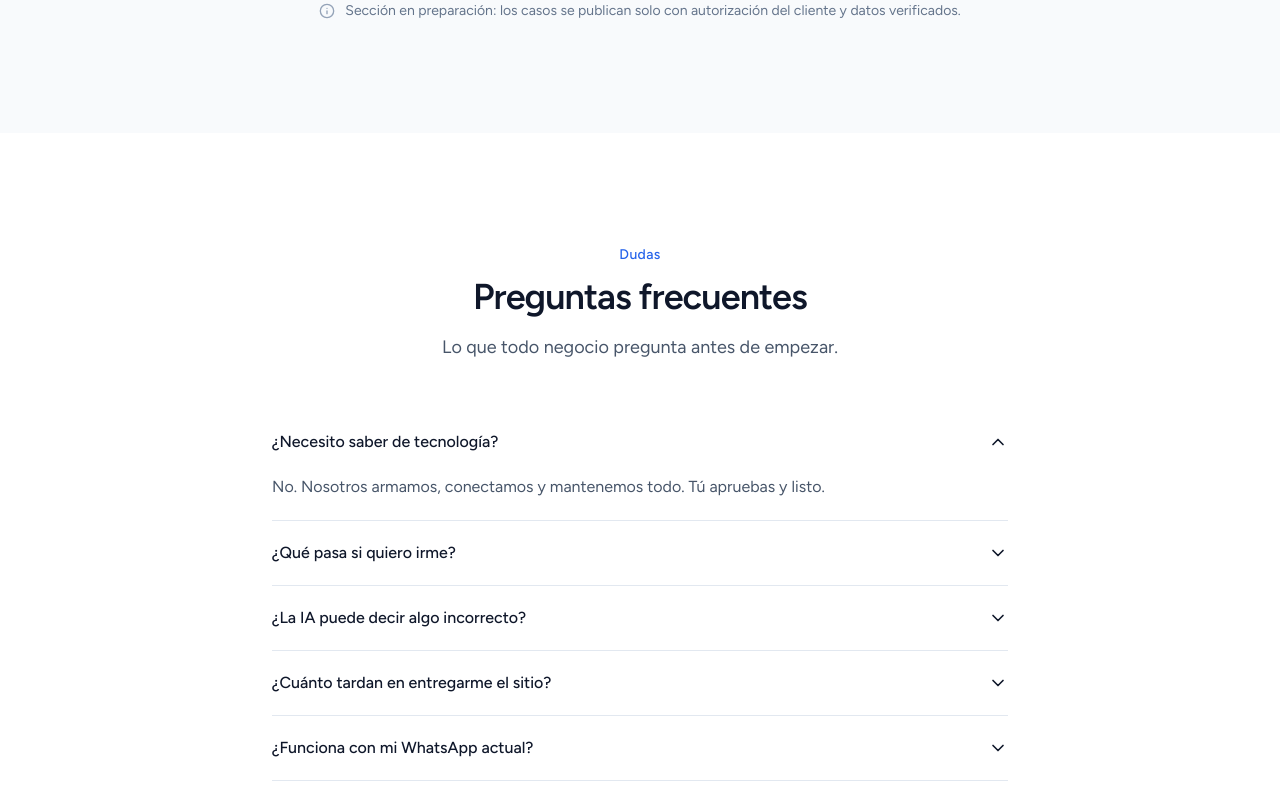
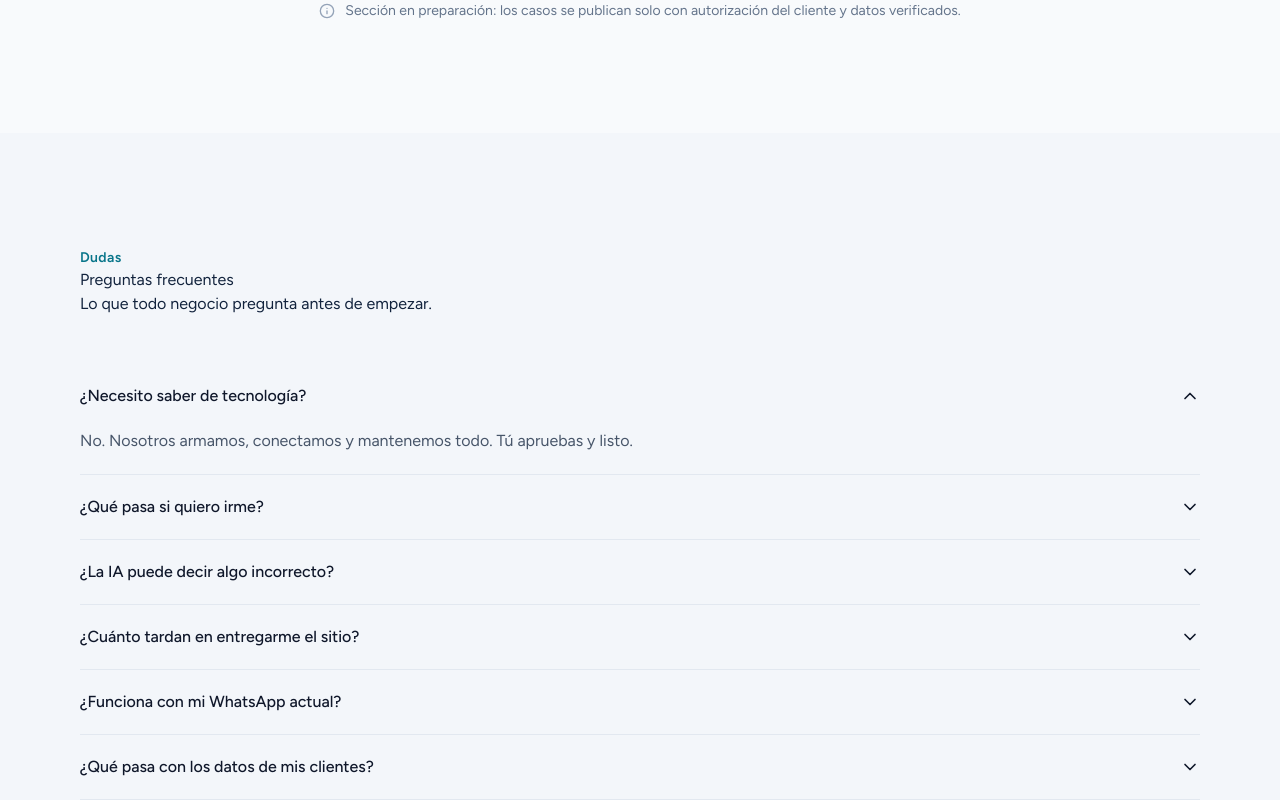
Before and after one commit to LeonardoPS1/AicoreLink, a Next.js app in the folder apps/dashboard/: page / in a window 1280 px wide. Shown: the part 6140-6940 px from the top of the page. Built offline with nearby package versions, Linux system fonts and the light colour scheme; no server answers.

Commit message:
feat(marketing): style FAQ with shell tokens

```diff
--- a/apps/dashboard/components/marketing/faq-section.tsx
+++ b/apps/dashboard/components/marketing/faq-section.tsx
@@ -1,7 +1,8 @@
 import { Accordion, type AccordionItem } from "@/components/ui/accordion";
-import { SectionHeading } from "@/components/ui/section-heading";
 import { Reveal } from "@/components/ui/reveal";
+import { cn } from "@/lib/utils";
 import { copy } from "@/lib/marketing/copy";
+import { CHAP, HEAD, SECTION, TONE, WRAP } from "@/lib/marketing/shell";
 
 export function FaqSection() {
   const items: AccordionItem[] = copy.faq.items.map((item, index) => ({
@@ -11,13 +12,13 @@ export function FaqSection() {
   }));
 
   return (
-    <section id="preguntas" className="bg-white">
-      <div className="mx-auto max-w-3xl px-4 py-20 md:py-28">
-        <SectionHeading
-          eyebrow="Dudas"
-          title={copy.faq.title}
-          subtitle={copy.faq.subtitle}
-        />
+    <section id="preguntas" className={cn(SECTION, TONE.paper)}>
+      <div className={WRAP}>
+        <div className={HEAD}>
+          <p className={CHAP}>Dudas</p>
+          <h2>{copy.faq.title}</h2>
+          <p>{copy.faq.subtitle}</p>
+        </div>
         <Reveal className="mt-12">
           <Accordion items={items} defaultOpenId="faq-0" />
         </Reveal>
```
